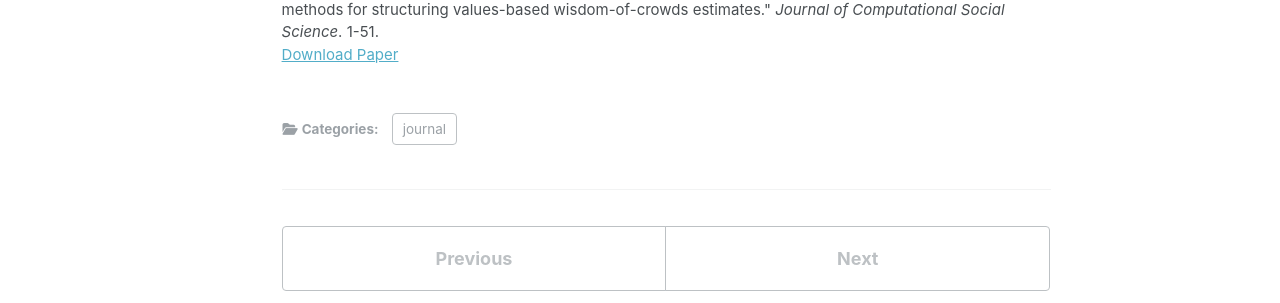
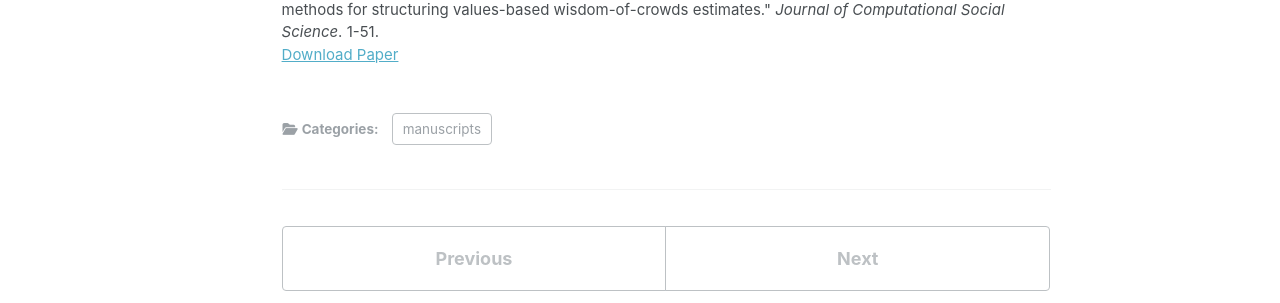
Before and after one commit to benklern/benklern.github.io, a Jekyll site: the page built from _publications/2024-01-01-is-from-ought.md, in a window 1280 px wide and 1320 px high. Shown: the part 684-987 px from the top of the window. Built offline with Jekyll 4.4.1, drawn with Linux system fonts in a browser that asks for light colours; some web fonts are replaced.

Commit message:
updated category

```diff
--- a/_pages/publications.html
+++ b/_pages/publications.html
@@ -16,9 +16,9 @@ author_profile: true
   {% for category in site.publication_category  %}
     {% assign title_shown = false %}
     {% for post in site.publications reversed %}
-      <!-- {% if post.category != category[0] %}
+      {% if post.category != category[0] %}
         {% continue %}
-      {% endif %} -->
+      {% endif %}
       {% unless title_shown %}
         <h2>{{ category[1].title }}</h2><hr />
         {% assign title_shown = true %}
--- a/_publications/2024-01-01-is-from-ought.md
+++ b/_publications/2024-01-01-is-from-ought.md
@@ -1,7 +1,7 @@
 ---
 title: "Is from ought? A comparison of unsupervised methods for structuring values-based wisdom-of-crowds estimates"
 collection: publications
-category: journal
+category: manuscripts
 permalink: /publication/2024-01-01-is-from-ought
 excerpt: 'This article compares unsupervised methods for structuring value-based crowd estimates.'
 date: 2024-01-01
```
